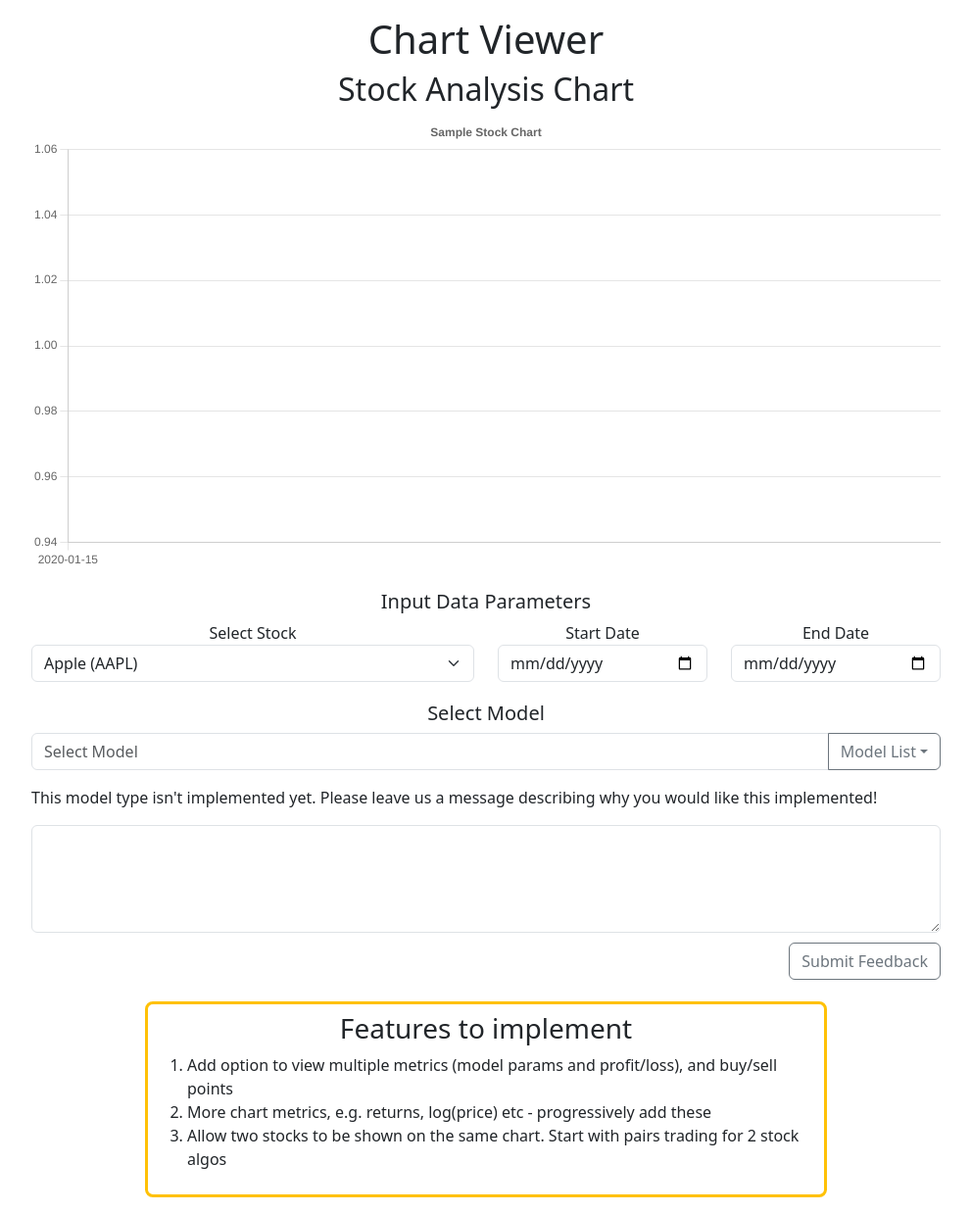
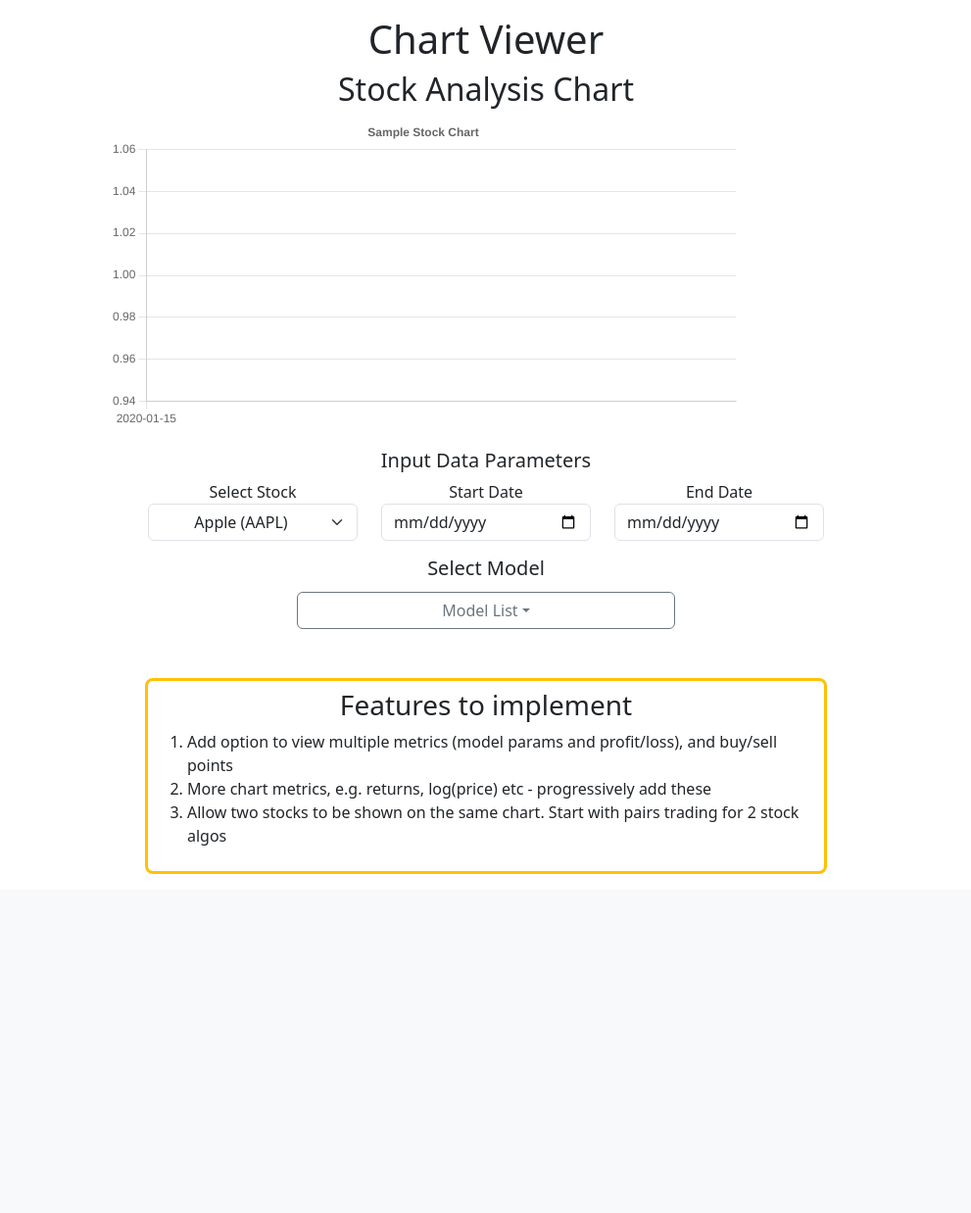
Before and after one commit to Eschamp01/finance_algorithms, a Django app: page /stocks/chart in a window 1280 px wide. Shown: the part 56-1294 px from the top of the page at 98% size, without its empty margins (144-1135 px from the left). After the commit the page ends 948 px from the top, so only its background shows below. Run offline with Django 4.2, Linux system fonts and the light colour scheme; tables that the repository leaves empty hold one stand-in row (values such as "Sample post").

Commit message:
model selection frontend improvement

```diff
--- a/Stock_Algos/static/Stock_Algos/css/style.css
+++ b/Stock_Algos/static/Stock_Algos/css/style.css
@@ -3,7 +3,15 @@
     margin: 0;
     padding: 0;
   }
-  .navitem {
-    display: inline;
-    padding: 9px;
-  }
+
+.navitem {
+  display: inline;
+  padding: 9px;
+}
+
+.chart-container {
+  position: relative;
+  margin: auto;
+  height: 80vh;
+  width: 80vw;
+}
--- a/Stock_Algos/static/Stock_Algos/js/chart.js
+++ b/Stock_Algos/static/Stock_Algos/js/chart.js
@@ -7,6 +7,7 @@ const ctx = document.getElementById('stockchart');
         {
         type: 'line',
         options: {
+            responsive: true,
             animation: false,
             elements: {
             point:{
@@ -34,6 +35,7 @@ const ctx = document.getElementById('stockchart');
                 data: y_axis,
                 borderColor: '#FF6384',
                 borderWidth: 2,
+                pointHitRadius: 7,
             }
             ]
         }
--- a/Stock_Algos/static/Stock_Algos/js/model_frontend.js
+++ b/Stock_Algos/static/Stock_Algos/js/model_frontend.js
@@ -1,42 +1,86 @@
 const modelParamsContainer = document.querySelector('#paramsContainer');
-const modelChoice = document.querySelector('.dropdown-item');
+const modelSelected = document.querySelector('#model_selected');
+var myDropdown = document.querySelector('#model_dropdown')
+
 
 function modelParameters(model_name){
-    if (model_name === "moving average") {
-        return (
+    model_params_html = `<h5 class="text-center">Set Model Parameters</h5>`
+    if (model_name === "moving_average") {
+        model_params_html +=
             `
-            <h5 class="text-center">Set Model Parameters</h5>
-
-            <div class="form-group row text-center justify-content-center">
+            <div class="form-group row text-center justify-content-center pb-3">
                 <div class="col-3">
                     <label for="ma-1">Short MA</label>
                     <input value="20" type="number" id="ma-1" class="form-control">
                 </div>
                 <div class="col-3">
-                    <label for="ma-1">Long MA</label>
-                    <input value="40" type="number" id="ma-1" class="form-control">
+                    <label for="ma-2">Long MA</label>
+                    <input value="40" type="number" id="ma-2" class="form-control">
                 </div>
             </div>
             `
-        )
+            modelSelected.innerHTML = "Moving Average"
+    } else if (model_name === "mean_reversion") {
+        model_params_html +=
+            `
+            <div class="form-group row text-center justify-content-center pb-3">
+                <div class="col-3">
+                    <label for="mr-1">Buy Ratio (low)</label>
+                    <input value="0.9" type="number" step="0.1" id="mr-1" class="form-control">
+                </div>
+                <div class="col-3">
+                    <label for="ma-2">Sell Ratio (high)</label>
+                    <input value="1.1" type="number" step="0.1" id="mr-2" class="form-control">
+                </div>
+            </div>
+            `
+            modelSelected.innerHTML = "Mean Reversion"
+    }  else if (model_name === "pairs_trading") {
+        model_params_html +=
+            `
+            <div class="form-group row text-center justify-content-center pb-3">
+                <div class="col-3">
+                    <label for="stock_selector">Second Stock</label>
+                    <select class="form-select" id="stock_selector" aria-label="Default select example">
+                        <option selected>Apple (AAPL)</option>
+                        <option value="2">Microsoft (MSFT)</option>
+                        <option value="3">IBM (IBM)</option>
+                    </select>
+                </div>
+
+                <div class="col-3">
+                    <label for="pt-1">Buy ratio (low)</label>
+                    <input value="0.9" type="number" step="0.1" id="pt-1" class="form-control">
+                </div>
+
+                <div class="col-3">
+                    <label for="pt-2">Sell Ratio (high)</label>
+                    <input value="1.1" type="number" step="0.1" id="pt-2" class="form-control">
+                </div>
+            </div>
+            `
+            modelSelected.innerHTML = "Pairs Trading"
     } else {
         return (
             `
             <p>This model type isn't implemented yet. Please leave us a message describing why you would like this implemented!</p>
-            <div class="form-group">
+            <div class="form-group pb-4">
                 <textarea class="form-control" id="model_feedback" rows="4"></textarea>
                 <div style="height:10px"></div>
                 <button type="button" class="btn btn-outline-secondary float-end">Submit Feedback</button>
             </div>
-            <div style="height:30px"></div>
             `
         )
     }
+    model_params_html += ` <div class="text-center"> <button type="button" class="btn btn-outline-secondary text-center">Run Model</button> </div>`
+    return model_params_html
 }
 
 const handleModel = async (model_name) => {
-    modelParamsContainer.innerHTML += modelParameters(model_name);
-    console.log('model choice pressed');
+    modelParamsContainer.innerHTML = modelParameters(model_name);
 }
 
-modelChoice.addEventListener('mouseup', handleModel("movin average"));
+// modelSelected.addEventListener('show.bs.dropdown', function () {
+//     console.log('function activated')
+//     modelSelected.innerHTML = "Selected"
+// })
--- a/Strategies_Viewer/templates/Strategies_Viewer/chart.html
+++ b/Strategies_Viewer/templates/Strategies_Viewer/chart.html
@@ -10,7 +10,9 @@
 
 <h2 class="text-center"> Stock Analysis Chart</h2>
 
-<div>
+<link rel="stylesheet" type="text/css" href="{% static 'Stock_Algos/css/style.css' %}">
+
+<div class="chart-container" style="position: relative; margin: auto; height: 40vh; width: 60vw; margin: auto;">
   <canvas id="stockchart"></canvas>
 </div>
 
@@ -18,39 +20,47 @@
 
 <h5 class="text-center">Input Data Parameters</h5>
 
-<div class="form-group row text-center">
-    <div class="col-6">
+<div class="form-group row text-center justify-content-center pb-3">
+    <div class="col-3">
         <label for="stock_selector">Select Stock</label>
-        <select class="form-select" id="stock_selector" aria-label="Default select example">
+        <select class="form-select text-center" id="stock_selector" aria-label="Default select example">
             <option selected>Apple (AAPL)</option>
             <option value="2">Microsoft (MSFT)</option>
             <option value="3">IBM (IBM)</option>
         </select>
     </div>
 
-    <div class="md-form md-outline col-3 input-with-post-icon datepicker">
+    <div class="md-form md-outline col-3 input-with-post-icon datepicker text-center">
         <label for="start-date">Start Date</label>
         <input placeholder="Select date" type="date" id="start-date" class="form-control">
     </div>
 
-    <div class="md-form md-outline col-3 input-with-post-icon datepicker">
+    <div class="md-form md-outline col-3 input-with-post-icon datepicker text-center">
         <label for="end-date">End Date</label>
         <input placeholder="Select date" type="date" id="end-date" class="form-control">
     </div>
 </div>
 
-<div style="height: 20px"></div>
-
 <h5 class="text-center">Select Model</h5>
 
-<div class="input-group mb-3">
-  <input type="text" class="form-control" placeholder="Select Model" aria-label="Text input with dropdown button">
-  <button class="btn btn-outline-secondary dropdown-toggle" type="button" data-bs-toggle="dropdown" aria-expanded="false">Model List</button>
-  <ul class="dropdown-menu dropdown-menu-end">
-    <li><a class="dropdown-item" id="moving-average-button">Moving Average</a></li>
-    <li><a class="dropdown-item" id="mean-reversion-button">Mean Reversion</a></li>
+{% comment %} <div class="form-group row text-center justify-content-center pb-3">
+  <div class="col-5">
+      <select class="form-select text-center" id="stock_selector" aria-label="Default select example">
+          <option selected>Choose Model...</option>
+          <option class="model_type" value="1">Moving Average</option>
+          <option class="model_type" value="2">Mean Reversion</option>
+          <option class="model_type" value="3">Pairs Trading</option>
+      </select>
+  </div>
+</div> {% endcomment %}
+
+<div class="input-group mb-3 text-center justify-content-center pt-1 pb-1">
+  <button class="btn btn-outline-secondary dropdown-toggle col-5" type="button" data-bs-toggle="dropdown" id="model_selected" aria-expanded="false">Model List</button>
+  <ul class="dropdown-menu dropdown-menu-end col-5 text-center" id="model_dropdown">
+    <li><a class="dropdown-item" id="moving-average-button" href="JavaScript:handleModel('moving_average')">Moving Average</a></li>
+    <li><a class="dropdown-item" id="mean-reversion-button" href="JavaScript:handleModel('mean_reversion')">Mean Reversion</a></li>
     <li><hr class="dropdown-divider"></li>
-    <li><a class="dropdown-item" id="pairs-trading-button">Pairs Trading</a></li>
+    <li><a class="dropdown-item" id="pairs-trading-button" href="JavaScript:handleModel('pairs_trading')">Pairs Trading</a></li>
   </ul>
 </div>
 
```
